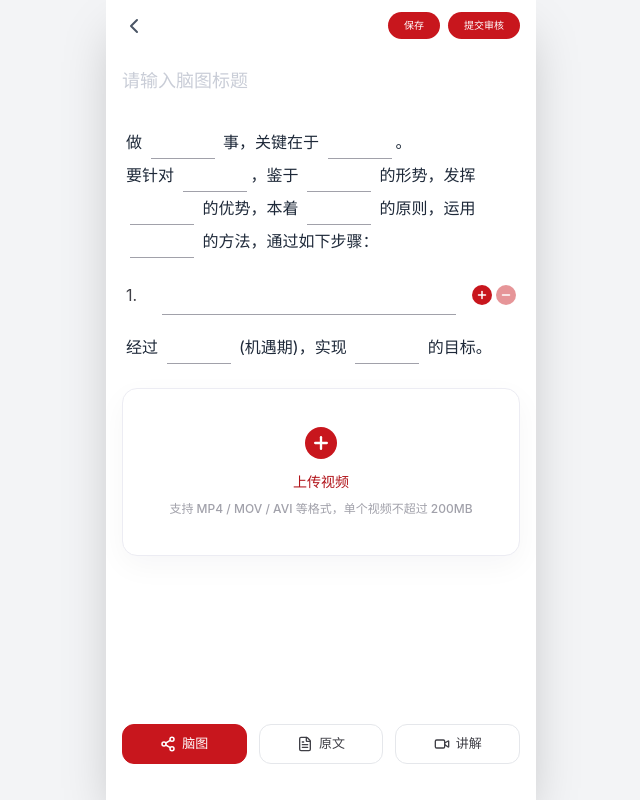
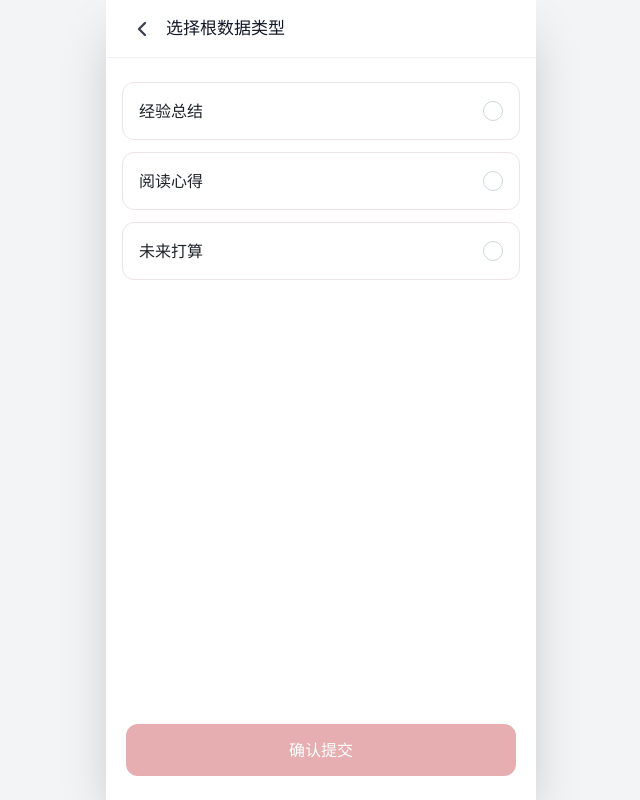
Before and after one commit to songjianbin66-dotcom/app, a React (Vite) app: page /root-data in a window 1280 px wide. Both pictures are taken after a click on the element "提交审核". Shown: the whole page, without its empty margins (319-959 px from the left). Built offline with nearby package versions, Linux system fonts and the light colour scheme.

Commit message:
选择根数据类型

```diff
--- a/src/pages/RootDataPage.jsx
+++ b/src/pages/RootDataPage.jsx
@@ -34,6 +34,8 @@ const MINDMAP_FIELD_MAX_CHARS = 10;
 const TITLE_MAX_CHARS = 50;
 const VIDEO_TAG_MAX_COUNT = 5;
 const DEFAULT_VIDEO_TAGS = ['战略', '认知', '增长'];
+const ROOT_DATA_TYPE_OPTIONS = ['经验总结', '阅读心得', '未来打算'];
+const REVIEW_SUBMIT_ENDPOINT = '/api/root-data/review';
 
 const getCharacterCount = (value = '') => Array.from(value).length;
 const limitMindmapText = (value = '') =>
@@ -87,6 +89,17 @@ const formatDuration = (seconds = 0) => {
 
   return [minutes, remainSeconds].map((part) => part.toString().padStart(2, '0')).join(':');
 };
+
+const serializeVideoAsset = (video = {}) => ({
+  id: video.id ?? '',
+  title: video.title ?? '',
+  fileName: video.fileName ?? '',
+  source: video.source ?? '',
+  size: video.size ?? '',
+  duration: video.duration ?? '',
+  cover: video.cover ?? '',
+  tags: Array.isArray(video.tags) ? video.tags : [],
+});
 
 const getPlainText = (html = '') =>
   html
@@ -205,7 +218,7 @@ const App = () => {
     initialLectureItemRef.current = createEmptyLectureItem();
   }
 
-  const [view, setView] = useState('create'); // 'create', 'browse', 'library', 'video-upload', 'content-preview'
+  const [view, setView] = useState('create'); // 'create', 'browse', 'library', 'video-upload', 'content-preview', 'submit-review'
   const [activeTab, setActiveTab] = useState('mindmap');
   const [tabTitles, setTabTitles] = useState({
     mindmap: '',
@@ -226,6 +239,8 @@ const App = () => {
   const [lectureItems, setLectureItems] = useState(() => [initialLectureItemRef.current]);
   const [activeLectureId, setActiveLectureId] = useState(initialLectureItemRef.current.id);
   const [isLectureSheetOpen, setIsLectureSheetOpen] = useState(false);
+  const [selectedRootDataType, setSelectedRootDataType] = useState('');
+  const [isSubmittingReview, setIsSubmittingReview] = useState(false);
 
   const [okStyleIndex, setOkStyleIndex] = useState(0);
   const originEditorRef = useRef(null);
@@ -757,27 +772,96 @@ const App = () => {
     setView('content-preview');
   };
 
+  const openSubmitReviewPage = () => {
+    setSelectedRootDataType('');
+    setView('submit-review');
+  };
+
+  const buildReviewPayload = (rootDataType) => {
+    const submittedLectures = lectureItems
+      .filter((item) => item.isSaved && isLectureItemComplete(item))
+      .map((item, index) => ({
+        id: item.id,
+        sortOrder: index + 1,
+        title: item.title.trim(),
+        html: item.html,
+        plainText: getPlainText(item.html),
+        videos: item.videos.map(serializeVideoAsset),
+      }));
+
+    return {
+      rootDataType,
+      reviewStatus: 'pending',
+      submittedAt: new Date().toISOString(),
+      mindmap: {
+        title: tabTitles.mindmap.trim(),
+        ...mindmapData,
+        steps: [...mindmapData.steps],
+        videos: mindmapVideos.map(serializeVideoAsset),
+      },
+      original: {
+        title: tabTitles.text.trim(),
+        html: originContent.html,
+        plainText: getPlainText(originContent.html),
+        videos: originContent.videos.map(serializeVideoAsset),
+      },
+      lectures: submittedLectures,
+    };
+  };
+
+  const submitRootDataForReview = async (payload) => {
+    const endpoint = window.__ROOT_DATA_REVIEW_ENDPOINT__ || REVIEW_SUBMIT_ENDPOINT;
+
+    try {
+      const response = await fetch(endpoint, {
+        method: 'POST',
+        headers: {
+          'Content-Type': 'application/json',
+        },
+        body: JSON.stringify(payload),
+      });
+
+      if (!response.ok) {
+        throw new Error(`Request failed with status ${response.status}`);
+      }
+
+      const result = await response.json().catch(() => ({}));
+      return {
+        mocked: false,
+        ...result,
+      };
+    } catch (error) {
+      console.warn('[RootDataPage] review submit fallback', error);
+      await new Promise((resolve) => window.setTimeout(resolve, 500));
+      return {
+        mocked: true,
+        reviewStatus: 'pending',
+      };
+    }
+  };
+
   const handleSubmit = () => {
-    const missingTabs = [];
-
-    if (!isMindmapComplete) {
-      missingTabs.push({ id: 'mindmap', label: '脑图' });
-    }
-    if (!isOriginComplete) {
-      missingTabs.push({ id: 'text', label: '原文' });
-    }
-    if (!isLectureComplete) {
-      missingTabs.push({ id: 'video', label: '讲解' });
-    }
-
-    if (missingTabs.length > 0) {
-      const [firstMissingTab] = missingTabs;
-      setActiveTab(firstMissingTab.id);
-      showToast(`请先完成${missingTabs.map((tab) => tab.label).join('、')}内容后再提交`);
+    openSubmitReviewPage();
+  };
+
+  const handleConfirmSubmitReview = async () => {
+    if (!selectedRootDataType) {
+      showToast('请选择根数据类型');
       return;
     }
 
-    openMindmapPreview();
+    const payload = buildReviewPayload(selectedRootDataType);
+    setIsSubmittingReview(true);
+
+    try {
+      await submitRootDataForReview(payload);
+      showToast('已提交审核，等待审核');
+      window.setTimeout(() => {
+        navigate('/');
+      }, 700);
+    } finally {
+      setIsSubmittingReview(false);
+    }
   };
 
   const handleMindmapComplete = () => {
@@ -1488,6 +1572,71 @@ const App = () => {
     );
   };
 
+  const renderSubmitReviewPage = () => (
+    <div className="flex h-full flex-col bg-white">
+      <div className="flex h-[58px] shrink-0 items-center border-b border-[#EEF0F4] bg-white px-4">
+        <button
+          type="button"
+          onClick={() => setView('create')}
+          className="flex h-10 w-10 items-center justify-center rounded-full text-[#374151] active:bg-gray-100"
+          aria-label="返回创建页"
+        >
+          <ChevronLeft size={24} strokeWidth={2.3} />
+        </button>
+        <div className="ml-1 text-[17px] font-bold text-[#111827]">选择根数据类型</div>
+      </div>
+
+      <div className="flex-1 px-4 pt-3 pb-4">
+        {/* <div className="text-[15px] font-medium leading-6 text-[#6B7280]">请选择根数据类型：</div> */}
+        <div className="mt-3 space-y-3">
+            {ROOT_DATA_TYPE_OPTIONS.map((option) => {
+              const isSelected = selectedRootDataType === option;
+              return (
+                <div
+                  key={option}
+                  onClick={() => setSelectedRootDataType(option)}
+                  className={`flex w-full items-center justify-between rounded-[12px] border px-4 py-4 text-left transition-all ${
+                    isSelected
+                      ? 'border-[#C8161D] bg-[#FFF0F1]'
+                      : 'border-[#EFE3E4] bg-white'
+                  }`}
+                >
+                  <span className={`text-[16px] font-semibold ${isSelected ? 'text-[#C8161D]' : 'text-[#1F2329]'}`}>
+                    {option}
+                  </span>
+                  <span
+                    className={`flex h-5 w-5 items-center justify-center rounded-full border ${
+                      isSelected ? 'border-[#C8161D]' : 'border-[#D0D5DD]'
+                    }`}
+                  >
+                    <span
+                      className={`h-2.5 w-2.5 rounded-full ${
+                        isSelected ? 'bg-[#C8161D]' : 'bg-transparent'
+                      }`}
+                    />
+                  </span>
+                </div>
+              );
+            })}
+        </div>
+      </div>
+
+      <div className="shrink-0 px-5 pb-6 pt-3">
+        <div
+          onClick={handleConfirmSubmitReview}
+          disabled={!selectedRootDataType || isSubmittingReview}
+          className={`flex h-[52px] w-full items-center justify-center rounded-[12px] text-[16px] font-bold text-white transition-all ${
+            !selectedRootDataType || isSubmittingReview
+              ? 'cursor-not-allowed bg-[#E6AEB1]'
+              : 'bg-[#C8161D] active:scale-[0.99]'
+          }`}
+        >
+          {isSubmittingReview ? '提交中...' : '确认提交'}
+        </div>
+      </div>
+    </div>
+  );
+
   const renderLibraryPage = () => (
     <div className="flex flex-col h-full bg-white">
       <div className="px-4 py-3 flex items-center space-x-3 border-b border-gray-100">
@@ -1535,7 +1684,9 @@ const App = () => {
               ? renderVideoUploadPage()
               : view === 'content-preview'
                 ? renderContentPreviewPage()
-                : renderBrowsePage()}
+                : view === 'submit-review'
+                  ? renderSubmitReviewPage()
+                  : renderBrowsePage()}
         {toastMessage && (
           <div className="pointer-events-none absolute left-1/2 top-6 z-50 w-[calc(100%-32px)] -translate-x-1/2">
             <div className="rounded-2xl bg-[rgba(17,24,39,0.88)] px-4 py-3 text-center text-[13px] font-medium leading-5 text-white shadow-[0_12px_32px_rgba(17,24,39,0.22)] backdrop-blur-sm">
```
